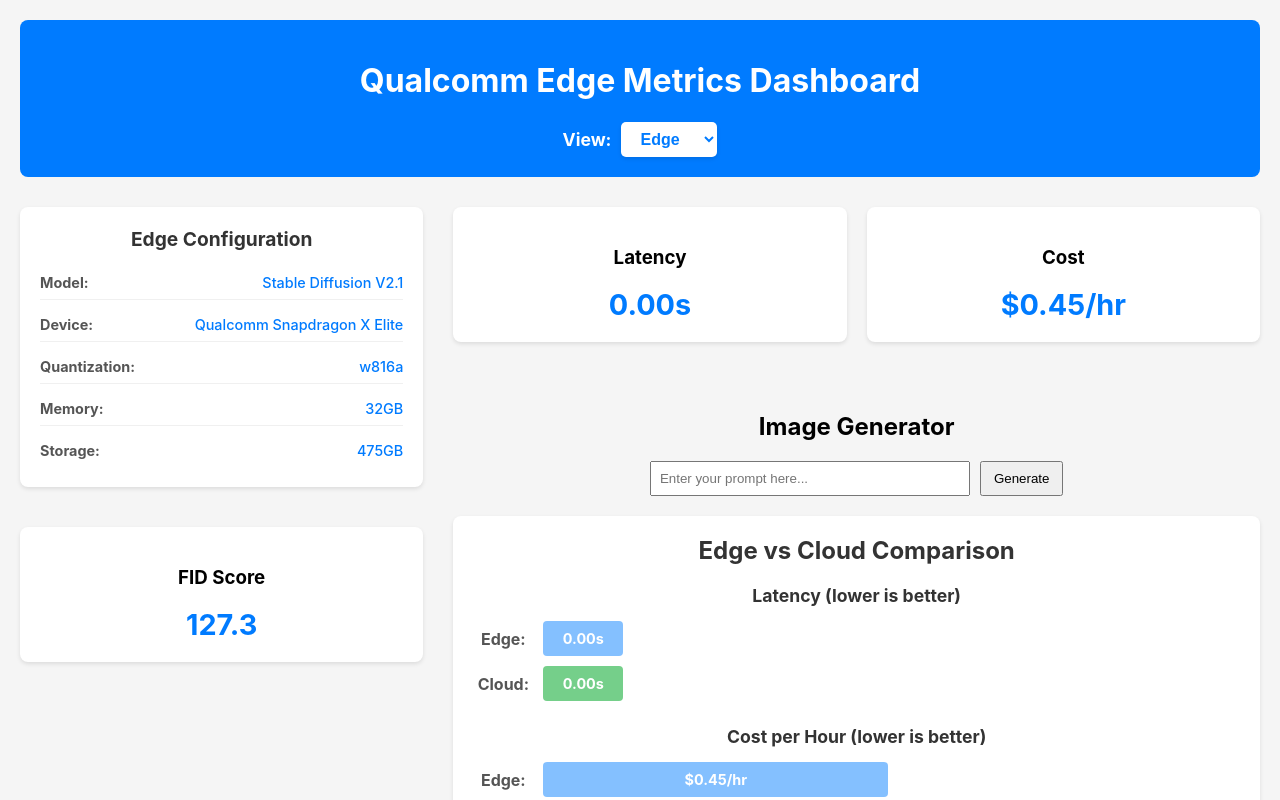
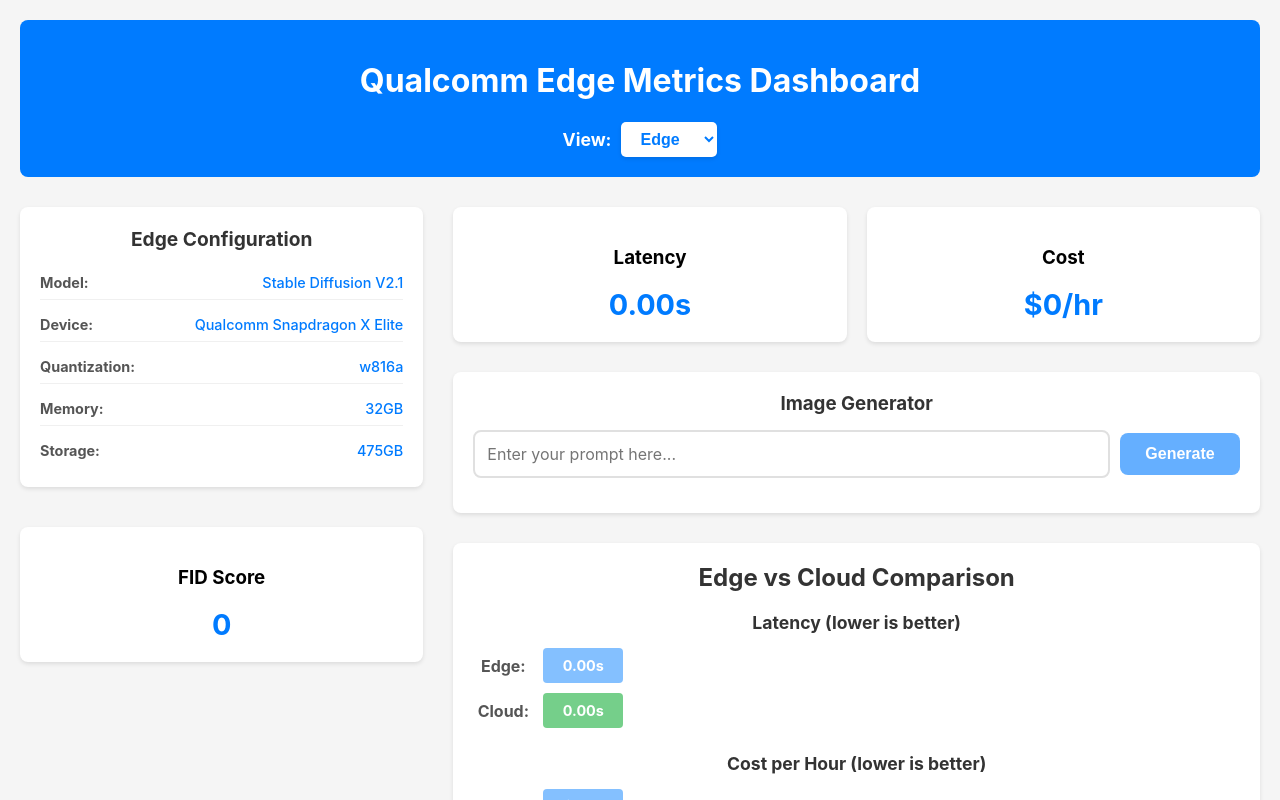
Before and after one commit to mdawn65/qualcomm-interface, a React (Create React App) app in the folder simple-dashboard/: page / in a window 1280 px wide. Shown: the top 800 px of the page. Built offline with nearby package versions, Linux system fonts and the light colour scheme.

Commit message:
Make prompt generator look better

```diff
--- a/simple-dashboard/src/App.js
+++ b/simple-dashboard/src/App.js
@@ -7,8 +7,8 @@
 
   const [edgeMetrics, setEdgeMetrics] = useState({
     networkLatency: 0,
-    cost: 0.45,
-    fidScore: 127.3
+    cost: 0,
+    fidScore: 0
   });
 
   const [cloudMetrics, setCloudMetrics] = useState({
--- a/simple-dashboard/src/PromptGenerator.jsx
+++ b/simple-dashboard/src/PromptGenerator.jsx
@@ -1,5 +1,6 @@
-import React, { useState, useRef, useEffect } from "react";
+import React, { useState } from "react";
 import { useLatencyTracker } from "./useLatencyTracker";
+import "./App.css";
 
 const PromptGenerator = ({ selectedView, onLatencyCalculated }) => {
   const [prompt, setPrompt] = useState("");
@@ -57,38 +58,103 @@
   };
 
   return (
-    <div style={{ padding: 20 }}>
-      <h2>Image Generator</h2>
+    <div className="prompt-container">
+      <h3>Image Generator</h3>
 
+      <div style={{
+        display: 'flex',
+        gap: '10px',
+        marginBottom: '15px',
+        flexWrap: 'wrap',
+        alignItems: 'center'
+      }}>
         <input
           type="text"
           value={prompt}
           onChange={e => setPrompt(e.target.value)}
           placeholder="Enter your prompt here..."
-        style={{ width: "300px", padding: "8px" }}
+          className="prompt-input"
+          style={{
+            flex: '1',
+            minWidth: '200px',
+            marginBottom: '0',
+            minHeight: 'auto',
+            height: 'auto'
+          }}
+          onKeyPress={(e) => {
+            if (e.key === 'Enter' && !loading && prompt.trim()) {
+              generateImage();
+            }
+          }}
         />
-
         <button
           onClick={generateImage}
-        style={{ marginLeft: "10px", padding: "8px 12px" }}
+          className="submit-button"
+          disabled={loading || !prompt.trim()}
+          style={{
+            width: 'auto',
+            minWidth: '120px',
+            marginLeft: '0',
+            opacity: (loading || !prompt.trim()) ? 0.6 : 1,
+            cursor: (loading || !prompt.trim()) ? 'not-allowed' : 'pointer'
+          }}
         >
-        Generate
+          {loading ? 'Generating...' : 'Generate'}
         </button>
+      </div>
 
-      {loading && <p>Generating image...</p>}
+      {loading && (
+        <div style={{
+          textAlign: 'center',
+          padding: '15px',
+          color: '#007bff',
+          fontWeight: '500'
+        }}>
+          <div style={{
+            display: 'inline-block',
+            width: '20px',
+            height: '20px',
+            border: '3px solid #f3f3f3',
+            borderTop: '3px solid #007bff',
+            borderRadius: '50%',
+            animation: 'spin 1s linear infinite',
+            marginRight: '10px',
+            verticalAlign: 'middle'
+          }}></div>
+          Generating image...
+        </div>
+      )}
 
       {imageUrl && (
-        <div style={{ marginTop: 20 }}>
+        <div style={{
+          marginTop: '20px',
+          textAlign: 'center',
+          background: '#f8f9fa',
+          borderRadius: '8px',
+          padding: '15px'
+        }}>
           <img
             ref={imageRef}
             src={imageUrl}
-            alt="generated"
+            alt="Generated"
             onLoad={handleImageLoad}
             onError={handleImageError}
-            style={{ width: "400px", borderRadius: "8px" }}
+            style={{
+              maxWidth: '100%',
+              height: 'auto',
+              borderRadius: '8px',
+              boxShadow: '0 2px 8px rgba(0, 0, 0, 0.1)'
+            }}
           />
         </div>
       )}
+
+      <style>{`
+        @keyframes spin {
+          0% { transform: rotate(0deg); }
+          100% { transform: rotate(360deg); }
+        }
+      `}</style>
     </div>
   );
 };
```
Lines whose indentation alone changed are shown as unchanged.
